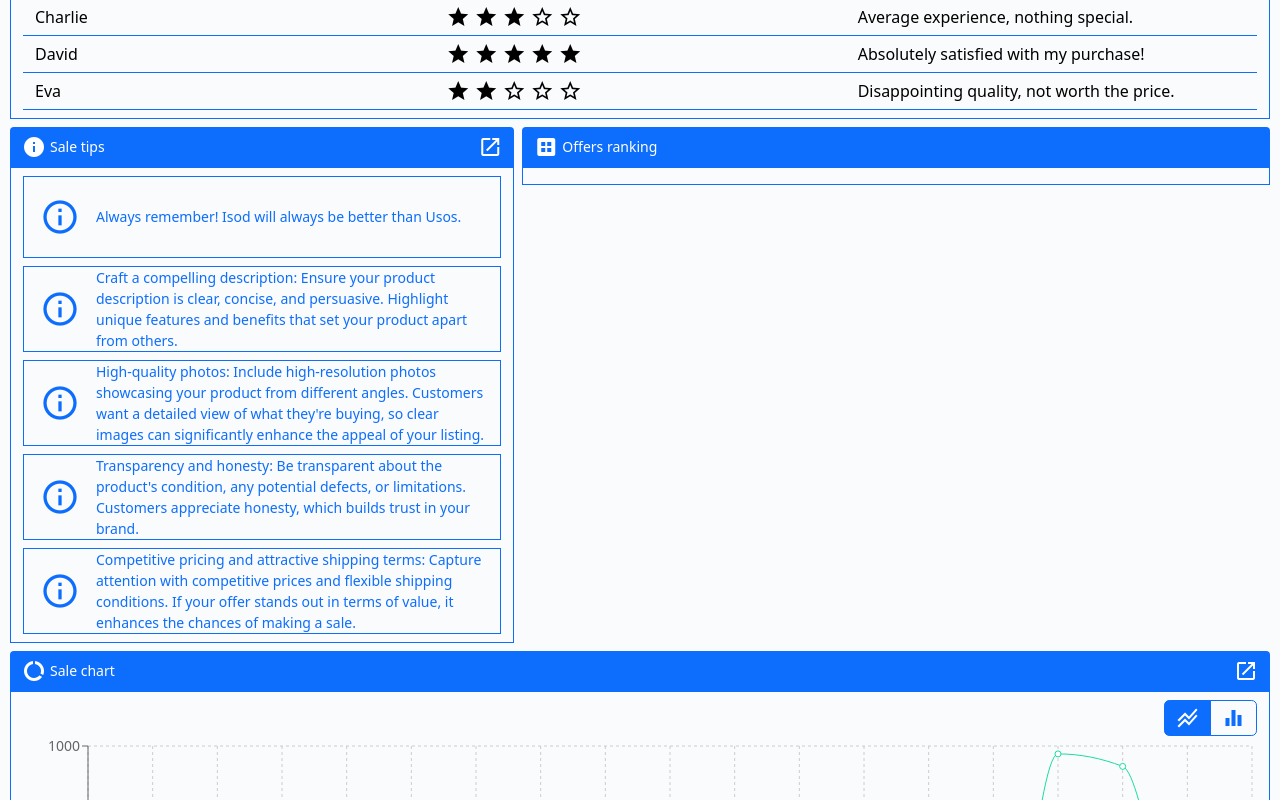
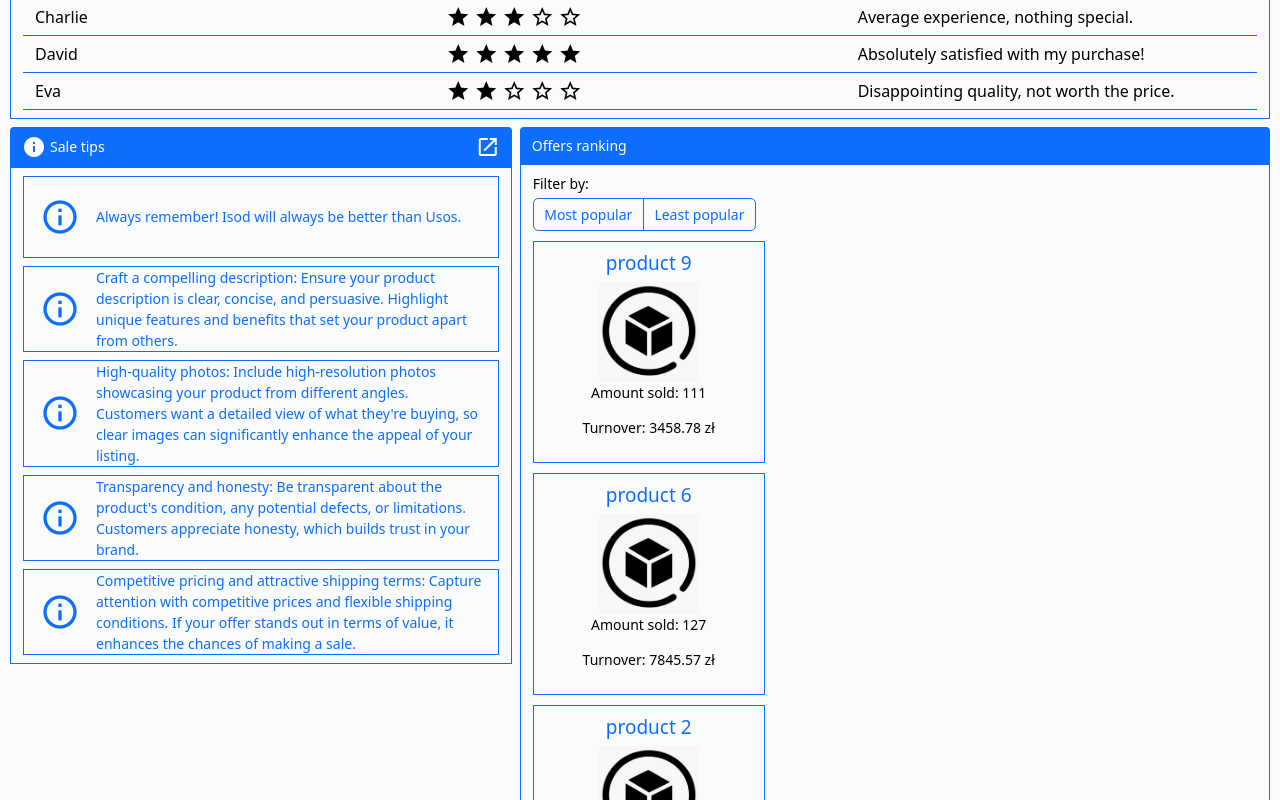
Before and after one commit to Alokin1112/GUI-Projekt, a React (Vite) app: page / in a window 1280 px wide. Shown: the part 1080-1880 px from the top of the page. Built offline with nearby package versions, Linux system fonts and the light colour scheme.

Commit message:
Dodany widget ranking ofert

```diff
--- a/src/assets/locales/en/translation.json
+++ b/src/assets/locales/en/translation.json
@@ -44,9 +44,18 @@
     "worstAspects": "Worst sales aspects: ",
     "rating": "Rating: ",
     "qualityRating": "Summarized quality: ",
-    "qualityCategory": "Your quality category:"
+    "qualityCategory": "Your quality category:",
+    "noData": "Not enough data to calculate sales quality"
   },
   "offerRanking": {
-    "title": "Offers ranking"
+    "title": "Offers ranking",
+    "best": "Most popular",
+    "worst": "Least popular",
+    "toggle": "Filter by: ",
+    "amountSold": "Amount sold: ",
+    "turnover": "Turnover: ",
+    "views": "Number of unique views: ",
+    "noData": "No data available",
+    "noOffers": "No offers to show"
   }
 }
--- a/src/assets/locales/pl/translation.json
+++ b/src/assets/locales/pl/translation.json
@@ -44,6 +44,18 @@
     "worstAspects": "Najgorsze aspekty sprzedaży: ",
     "rating": "Ocena: ",
     "qualityRating": "Suma ocen jakości: ",
-    "qualityCategory": "Twoja kategoria jakości:"
+    "qualityCategory": "Twoja kategoria jakości:",
+    "noData": "Nie wystarczająca ilość danych aby wyznaczyć jakość sprzedaży"
+  },
+  "offerRanking": {
+    "title": "Ranking ofert",
+    "best": "Najbardziej popularne",
+    "worst": "Najmniej popularne",
+    "toggle": "Filtruj według: ",
+    "amountSold": "Sprzedana ilość: ",
+    "turnover": "Obrót: ",
+    "views": "Ilość unikatowych wyświetleń: ",
+    "noData": "Brak dostępnych danych",
+    "noOffers": "Brak ofert do pokazania"
   }
 }
--- /dev/null
+++ b/src/core/constants/Products.const.ts
@@ -0,0 +1,73 @@
+export interface Product {
+  name: string;
+  img: string;
+  amountSold: number;
+  turnover: number;
+  views: number;
+}
+
+export const PRODUCTS: Product[] = [
+  {
+    name: "product 1",
+    img: "/img1.png",
+    amountSold: 255,
+    turnover: 1429.55,
+    views: 358,
+  },
+  {
+    name: "product 2",
+    img: "/img1.png",
+    amountSold: 145,
+    turnover: 875.64,
+    views: 200,
+  },
+  {
+    name: "product 3",
+    img: "/img1.png",
+    amountSold: 354,
+    turnover: 4563.55,
+    views: 354,
+  },
+  {
+    name: "product 4",
+    img: "/img1.png",
+    amountSold: 278,
+    turnover: 547.85,
+    views: 365,
+  },
+  {
+    name: "product 5",
+    img: "/img1.png",
+    amountSold: 487,
+    turnover: 4521.58,
+    views: 666,
+  },
+  {
+    name: "product 6",
+    img: "/img1.png",
+    amountSold: 127,
+    turnover: 7845.57,
+    views: 147,
+  },
+  {
+    name: "product 7",
+    img: "/img1.png",
+    amountSold: 198,
+    turnover: 2358.88,
+    views: 658,
+  },
+  {
+    name: "product 8",
+    img: "/img1.png",
+    amountSold: 263,
+    turnover: 1248.99,
+    views: 999,
+  },
+  {
+    name: "product 9",
+    img: "/img1.png",
+    amountSold: 111,
+    turnover: 3458.78,
+    views: 105,
+  },
+];
--- /dev/null
+++ b/src/shared/ProductCard.tsx
@@ -0,0 +1,63 @@
+import { Product } from "../core/constants/Products.const";
+import img from "../../public/img1.png";
+import { useTranslation } from "react-i18next";
+
+interface MyProps {
+  product: Product;
+  sort: string;
+}
+
+function ProductCard({ product, sort }: MyProps) {
+  const { t } = useTranslation();
+
+  return (
+    <div
+      style={{
+        border: "1px solid var(--main-color)",
+        padding: "10px",
+        marginTop: "10px",
+        display: "flex",
+        flexDirection: "column",
+        alignItems: "center",
+        textAlign: "center",
+        minWidth: "232px",
+      }}
+    >
+      <h2 style={{ color: "var(--main-color)", fontSize: "19px" }}>
+        {product.name}
+      </h2>
+      <img
+        src={img}
+        alt={`Product: ${product.name}`}
+        height={100}
+        width={100}
+      />
+
+      {sort === "best" && (
+        <>
+          <p>
+            {t("offerRanking.amountSold")} {product.amountSold}
+          </p>
+          <p>
+            {t("offerRanking.turnover")}
+            {product.turnover ?? t("offerRanking.noData")} zł
+          </p>
+        </>
+      )}
+
+      {sort === "worst" && (
+        <>
+          <p>
+            {t("offerRanking.amountSold")} {product.amountSold}
+          </p>
+          <p>
+            {t("offerRanking.views")}
+            {product.views ?? t("offerRanking.noData")}
+          </p>
+        </>
+      )}
+    </div>
+  );
+}
+
+export default ProductCard;
--- a/src/widgets/OfferRankingWidget.tsx
+++ b/src/widgets/OfferRankingWidget.tsx
@@ -1,16 +1,90 @@
-import React, { FunctionComponent } from "react";
+import React, { FunctionComponent, useState, useEffect } from "react";
 import * as ReactDOM from "react-dom";
 import CardWithTitle from "../shared/CardWithTitle";
 import { useTranslation } from "react-i18next";
+import Toggle, { ToggleItem } from "../shared/Toggle";
+import styled from "styled-components";
+import { PRODUCTS, Product } from "../core/constants/Products.const";
+import ProductCard from "../shared/ProductCard";
+
+const ToggleWrapper = styled.div`
+  display: flex;
+  flex-direction: column;
+  align-items: flex-start;
+  justify-content: flex-start;
+  width: 100%;
+`;
 
 export const OfferRankingWidget: FunctionComponent = () => {
   const { t } = useTranslation();
+  const [sort, setSort] = useState("best");
+  const [currentProducts, setCurrentProduct] = useState([]);
 
-  return (
-    <CardWithTitle
-      icon="dataset"
-      title={t("offerRanking.title")}
-      style={{ gridArea: "offerRanking" }}
-    ></CardWithTitle>
-  );
+  const handleToggleChange = (val) => {
+    setSort(val);
+    setCurrentProduct(filterAndSortProducts(PRODUCTS));
+  };
+
+  const type: ToggleItem[] = [
+    { id: "best", title: t("offerRanking.best") },
+    { id: "worst", title: t("offerRanking.worst") },
+  ];
+
+  const filterAndSortProducts = (products: Product[]): Product[] => {
+    const sortedProducts = [...products];
+
+    sortedProducts.sort((a, b) => {
+      if (sort === "best") {
+        return a.amountSold - b.amountSold;
+      } else {
+        return b.amountSold - a.amountSold;
+      }
+    });
+
+    return sortedProducts.slice(0, 5);
+  };
+
+  useEffect(() => {
+    setCurrentProduct(filterAndSortProducts(PRODUCTS));
+  }, []);
+
+  if (currentProducts.length === 0) {
+    return (
+      <h2
+        style={{
+          width: "100%",
+          height: "60px",
+          textAlign: "center",
+          margin: 0,
+          padding: 0,
+          display: "flex",
+          alignItems: "center",
+          justifyContent: "center",
+        }}
+      >
+        {t("offerRanking.noOffers")}
+      </h2>
+    );
+  } else {
+    return (
+      <>
+        <CardWithTitle
+          icon=""
+          title={t("offerRanking.title")}
+          style={{ gridArea: "offerRanking" }}
+        >
+          <ToggleWrapper>
+            <Toggle
+              title={t("offerRanking.toggle")}
+              items={type}
+              handleChange={handleToggleChange}
+            />
+            {currentProducts.map((product) => (
+              <ProductCard product={product} sort={sort} />
+            ))}
+          </ToggleWrapper>
+        </CardWithTitle>
+      </>
+    );
+  }
 };
--- a/src/widgets/SaleQualityWidget.tsx
+++ b/src/widgets/SaleQualityWidget.tsx
@@ -21,17 +21,40 @@ export const SaleQualityWidget: FunctionComponent = () => {
     setWorstAspects(findWorstAspects(ASPECTS));
   }, []);
 
+  if (worstAspects.length === 0) {
+    return (
+      <h2
+        style={{
+          width: "100%",
+          height: "60px",
+          textAlign: "center",
+          margin: 0,
+          padding: 0,
+          display: "flex",
+          alignItems: "center",
+          justifyContent: "center",
+        }}
+      >
+        {t("saleQuality.noData")}
+      </h2>
+    );
+  }
+
   return (
     <>
       <CardWithTitle
-        icon="dataset"
+        icon="query_stats"
         title={t("saleQuality.title")}
         style={{ gridArea: "saleQuality" }}
         link={"/" + RoutesPath.SALE_QUALITY}
       >
         {t("saleQuality.worstAspects")}
         {worstAspects.length != 0 &&
-          worstAspects.map((item) => <AspectChart aspect={item} />)}
+          worstAspects.map((item, index) => (
+            <div key={index}>
+              <AspectChart aspect={item} />
+            </div>
+          ))}
         <QualityRating aspects={ASPECTS} />
       </CardWithTitle>
     </>
```
Also changed, not shown: src/widgets/SaleTipsWidget.tsx (+23 -20 lines), public/img1.png (added).
